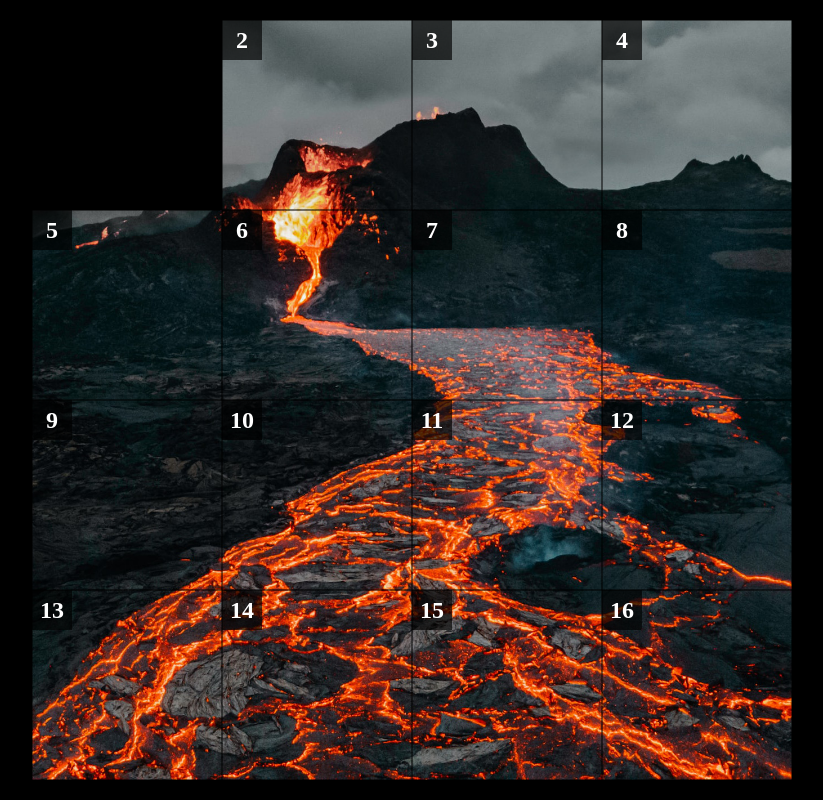
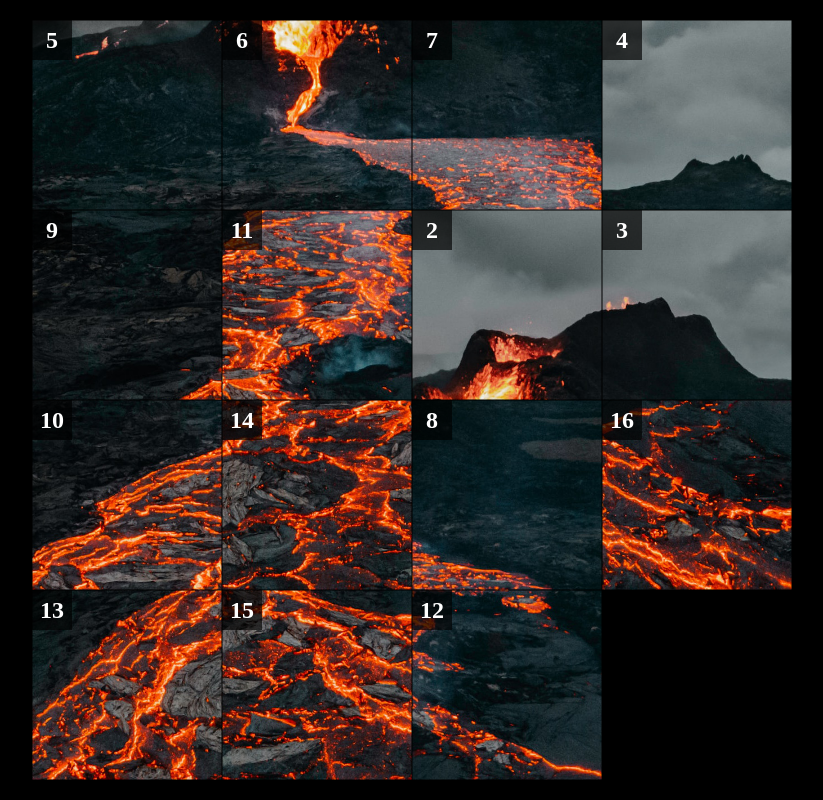
Before and after one commit to bence-toth/daniel-klotski, a React (Create React App) app: page / in a window 1280 px wide. Shown: the whole page, without its empty margins (228-1051 px from the left). Built offline with nearby package versions, Linux system fonts and the light colour scheme; a web font is replaced by a local one.

Commit message:
Shuffling

```diff
--- a/src/Klotski.reducer.ts
+++ b/src/Klotski.reducer.ts
@@ -1,10 +1,8 @@
-// TODO: Add tile movement to state
-
 export enum Direction {
-  Up,
-  Down,
-  Left,
-  Right,
+  Up = 1,
+  Down = 2,
+  Left = 3,
+  Right = 4,
 }
 
 interface MovingTile {
@@ -20,6 +18,7 @@ export interface KlotskiState {
 interface MoveInDirectionAction {
   type: "moveInDirection";
   direction: Direction;
+  skipAnimation?: boolean;
 }
 
 interface MoveTileAction {
@@ -40,30 +39,58 @@ const moveInDirectionReducer = (
   // Move tile up
   if (action.direction === Direction.Up && blankTileY < board.length - 1) {
     const boardCopy = board.map((row) => row.map((item) => item));
-    boardCopy[blankTileY][blankTileX] = boardCopy[blankTileY + 1][blankTileX];
+    const movingTile = boardCopy[blankTileY + 1][blankTileX];
+    boardCopy[blankTileY][blankTileX] = movingTile;
     boardCopy[blankTileY + 1][blankTileX] = 0;
-    return { ...state, board: boardCopy };
+    return {
+      ...state,
+      board: boardCopy,
+      ...(!action.skipAnimation === true && {
+        movingTile: { tile: movingTile, direction: Direction.Up },
+      }),
+    };
   }
   // Move tile down
   if (action.direction === Direction.Down && blankTileY > 0) {
     const boardCopy = board.map((row) => row.map((item) => item));
-    boardCopy[blankTileY][blankTileX] = boardCopy[blankTileY - 1][blankTileX];
+    const movingTile = boardCopy[blankTileY - 1][blankTileX];
+    boardCopy[blankTileY][blankTileX] = movingTile;
     boardCopy[blankTileY - 1][blankTileX] = 0;
-    return { ...state, board: boardCopy };
+    return {
+      ...state,
+      board: boardCopy,
+      ...(!action.skipAnimation === true && {
+        movingTile: { tile: movingTile, direction: Direction.Down },
+      }),
+    };
   }
   // Move tile left
   if (action.direction === Direction.Left && blankTileX < board.length - 1) {
     const boardCopy = board.map((row) => row.map((item) => item));
-    boardCopy[blankTileY][blankTileX] = boardCopy[blankTileY][blankTileX + 1];
+    const movingTile = boardCopy[blankTileY][blankTileX + 1];
+    boardCopy[blankTileY][blankTileX] = movingTile;
     boardCopy[blankTileY][blankTileX + 1] = 0;
-    return { ...state, board: boardCopy };
+    return {
+      ...state,
+      board: boardCopy,
+      ...(!action.skipAnimation === true && {
+        movingTile: { tile: movingTile, direction: Direction.Left },
+      }),
+    };
   }
   // Move tile right
   if (action.direction === Direction.Right && blankTileX > 0) {
     const boardCopy = board.map((row) => row.map((item) => item));
-    boardCopy[blankTileY][blankTileX] = boardCopy[blankTileY][blankTileX - 1];
+    const movingTile = boardCopy[blankTileY][blankTileX - 1];
+    boardCopy[blankTileY][blankTileX] = movingTile;
     boardCopy[blankTileY][blankTileX - 1] = 0;
-    return { ...state, board: boardCopy };
+    return {
+      ...state,
+      board: boardCopy,
+      ...(!action.skipAnimation === true && {
+        movingTile: { tile: movingTile, direction: Direction.Right },
+      }),
+    };
   }
   return state;
 };
--- a/src/Klotski.tsx
+++ b/src/Klotski.tsx
@@ -1,7 +1,7 @@
 import { useReducer, useCallback, useEffect } from "react";
 
 import klotskiReducer, { Direction } from "./Klotski.reducer";
-import { shuffleTiles } from "./Klotski.utility";
+import { buildBoard } from "./Klotski.utility";
 
 import "./Klotski.css";
 import classNames from "classnames";
@@ -13,15 +13,12 @@ interface KlotskiProps {
 
 const Klotski = ({ size, image }: KlotskiProps) => {
   const [boardState, dispatchBoardAction] = useReducer(klotskiReducer, {
-    board: shuffleTiles(size),
+    board: buildBoard(size),
     movingTile: null,
   });
 
   const windowKeypressHandler = useCallback(
     (event: KeyboardEvent) => {
-      if (boardState.movingTile !== null) {
-        return;
-      }
       if (["ArrowUp", "KeyW"].includes(event.code)) {
         dispatchBoardAction({
           type: "moveInDirection",
@@ -47,7 +44,7 @@ const Klotski = ({ size, image }: KlotskiProps) => {
         });
       }
     },
-    [boardState.movingTile, dispatchBoardAction]
+    [dispatchBoardAction]
   );
 
   useEffect(() => {
@@ -56,6 +53,17 @@ const Klotski = ({ size, image }: KlotskiProps) => {
       window.removeEventListener("keydown", windowKeypressHandler);
     };
   }, [windowKeypressHandler]);
+
+  useEffect(() => {
+    for (let i = 0; i < size ** 3; i++) {
+      const randomDirection = Math.floor(Math.random() * 4) + 1;
+      dispatchBoardAction({
+        type: "moveInDirection",
+        direction: randomDirection,
+        skipAnimation: true,
+      });
+    }
+  }, [size]);
 
   return (
     <div className="klotski-wrapper">
--- a/src/Klotski.utility.ts
+++ b/src/Klotski.utility.ts
@@ -1,4 +1,4 @@
-const shuffleTiles = (size: number) =>
+const buildBoard = (size: number) =>
   Array(size ** 2)
     .fill(null)
     .map((_, index) => index)
@@ -10,4 +10,4 @@ const shuffleTiles = (size: number) =>
       []
     );
 
-export { shuffleTiles };
+export { buildBoard };
```
